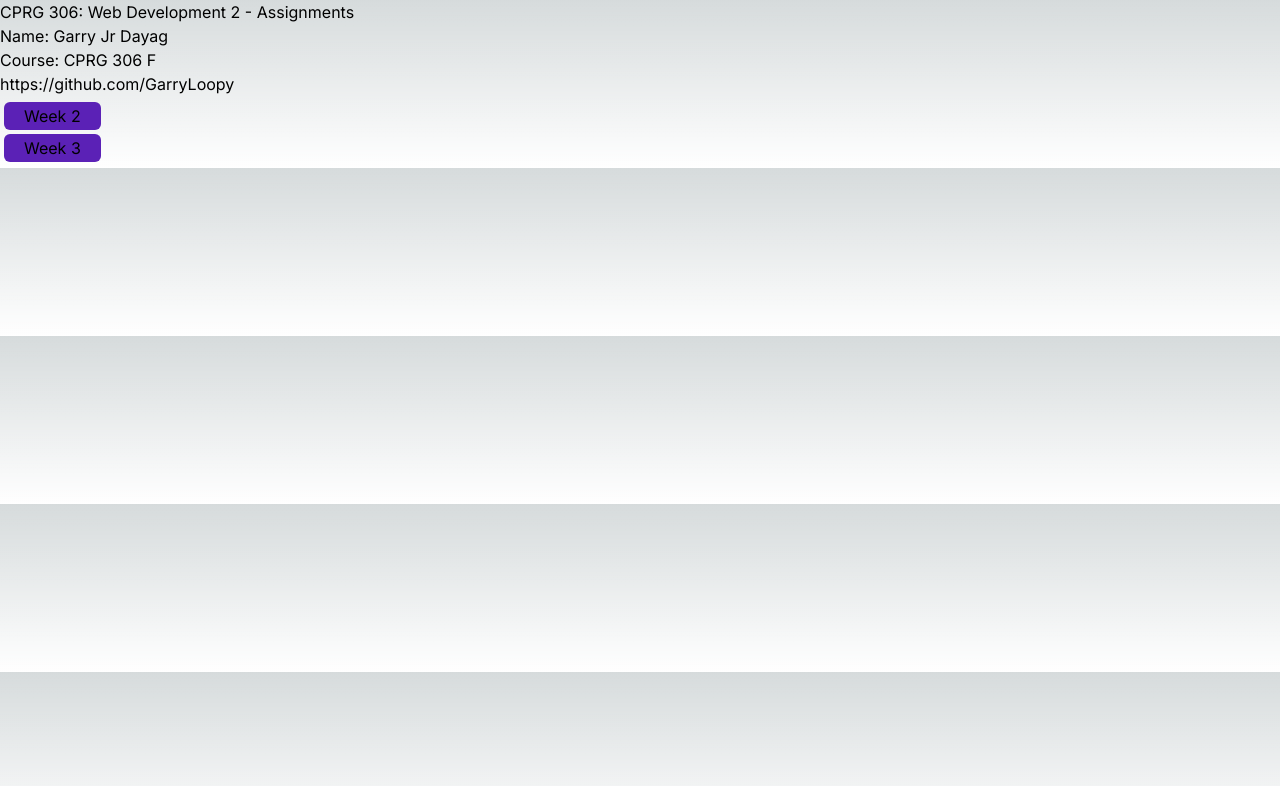
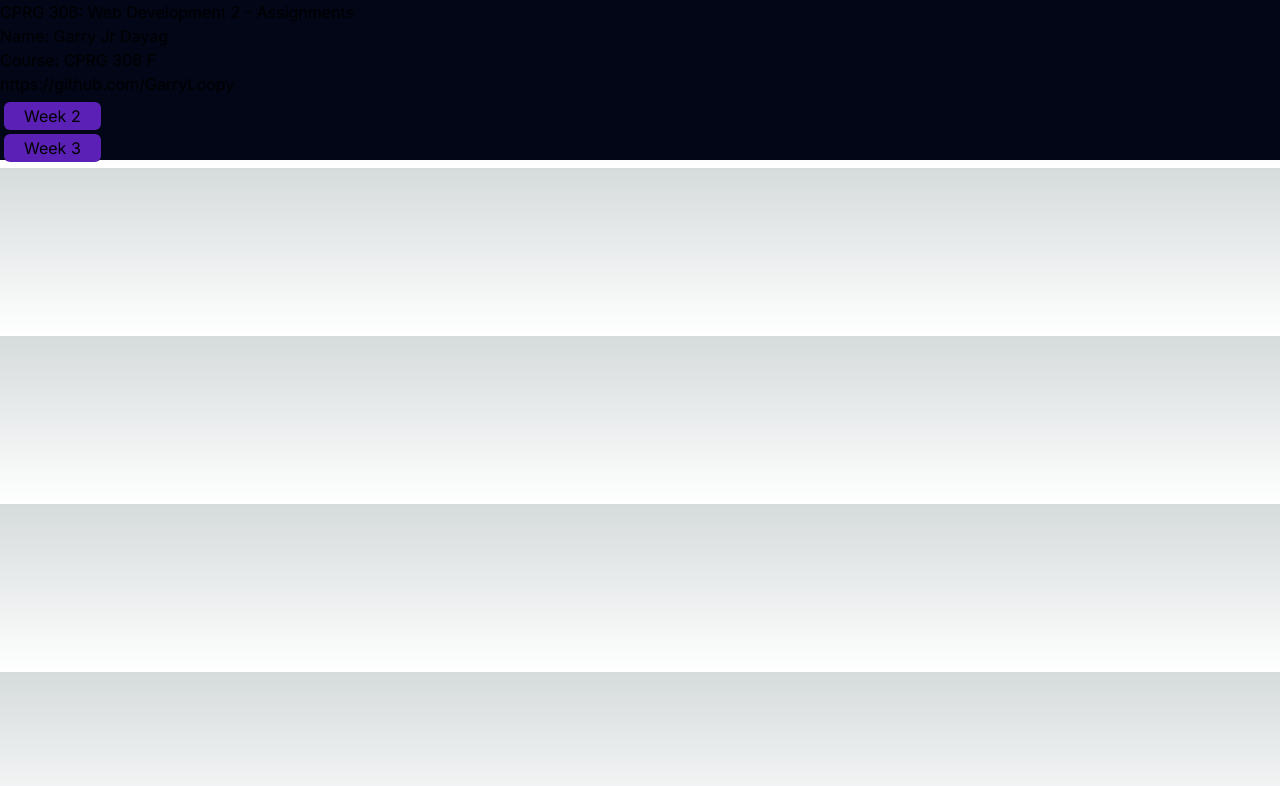
Before and after one commit to GarryLoopy/cprg306-assignments, a Next.js app: page / in a window 1280 px wide. Shown: the top 786 px of the page. Built offline with nearby package versions, Linux system fonts and the light colour scheme.

Commit message:
Added stuff

```diff
--- a/app/StudentInfo.js
+++ b/app/StudentInfo.js
@@ -3,7 +3,7 @@ import Link from 'next/link';
 export default function StudentInfo() {
     return (
         <>
-            <div>
+            <div >
                 <p>Name: Garry Jr Dayag</p>
                 <p>Course: CPRG 306 F</p>
                 <Link href="https://github.com/GarryLoopy" class="hover:text-violet-400">https://github.com/GarryLoopy</Link>
--- a/app/page.js
+++ b/app/page.js
@@ -4,7 +4,7 @@ import Week from "./week";
 
 export default function Home() {
   return (
-    <main>
+    <main class="bg-slate-950">
           <div>
             <h1>CPRG 306: Web Development 2 - Assignments</h1>
             <StudentInfo />
--- a/app/week2/page.js
+++ b/app/week2/page.js
@@ -4,7 +4,7 @@ import HomePage from "../homePage"
 
 export default function Home() {
   return (
-    <main>
+    <main class="bg-slate-950">
           <h1>My Shopping Lists</h1>
           <StudentInfo />
           <HomePage />
--- a/app/week3/page.js
+++ b/app/week3/page.js
@@ -1,6 +1,6 @@
 import ItemList from "./item-list";
-import Link from "next/link";
 import HomePage from "../homePage";
+
 export default function Home() {
   return (
     <main class="bg-slate-950">
```
